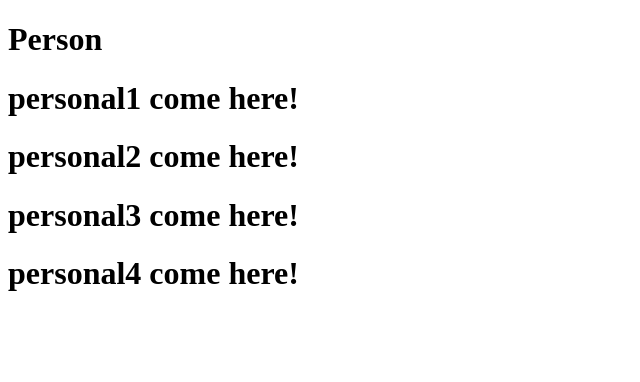
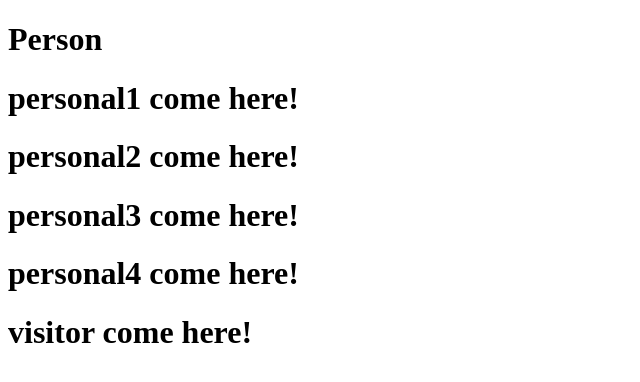
Before and after one commit to isbinge/node_practice, a website: page src/personal.html in a window 1280 px wide. Shown: the whole page, without its empty margins (0-640 px from the left). Drawn offline with Linux system fonts and the light colour scheme.

Commit message:
feat(person):visitor

```diff
--- a/src/personal.html
+++ b/src/personal.html
@@ -12,6 +12,7 @@
       <h1>personal2 come here!</h1>
       <h1>personal3 come here!</h1>
       <h1>personal4 come here!</h1>
+      <h1>visitor come here!</h1>
     </div>
   </body>
 </html>
```
